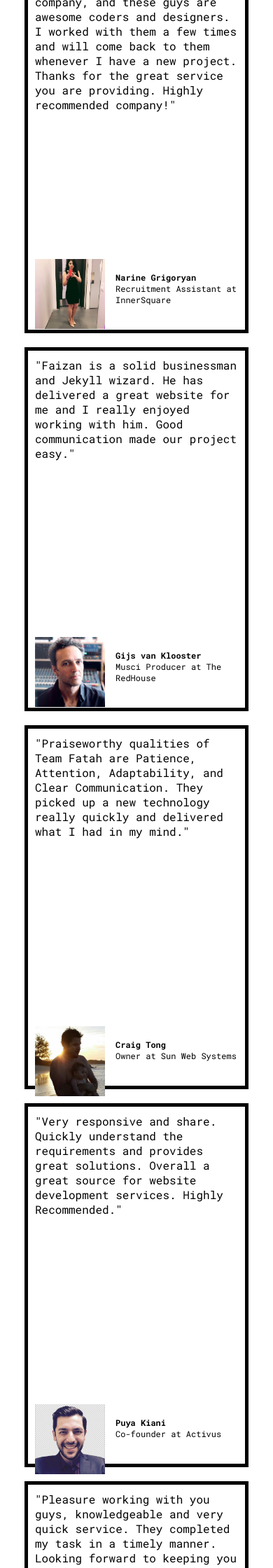
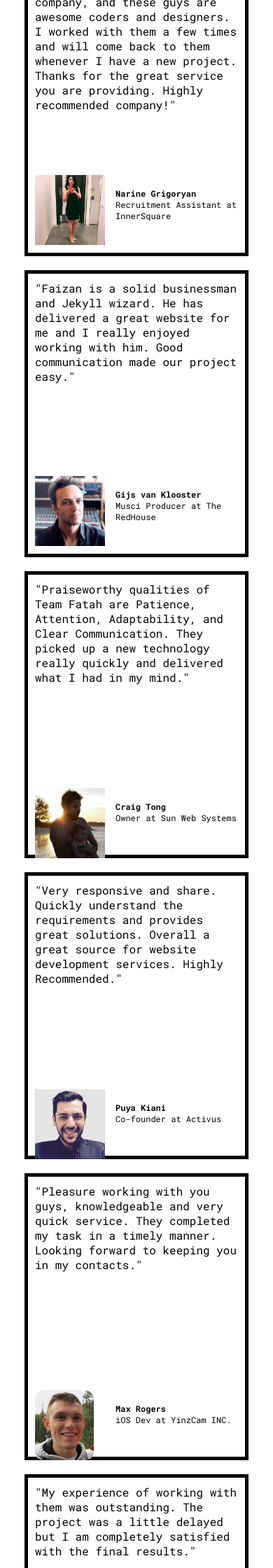
Before and after one commit to fatahco/fatahco.github.io, a Jekyll site: the page built from about.html, in a window 390 px wide. Shown: the part 3377-5617 px from the top of the page at 70% size. Built offline with Jekyll 4.4.1, drawn with Linux system fonts in a browser that asks for light colours; nearby versions of some CDN libraries.

Commit message:
Fix carousel in all mobile

```diff
--- a/_sass/scss/about.scss
+++ b/_sass/scss/about.scss
@@ -187,10 +187,14 @@
         height: 540px;
       }
       @media only screen and (max-width: 767px){
-        padding: 30px;
-        height: 560px;
+        padding: 15px;
+        height: 410px;
       }
       @media only screen and (max-width: 400px){
+        height: 410px;
+        padding: 10px;
+      }
+      @media only screen and (max-width: 320px){
         height: 520px;
         padding: 10px;
       }
@@ -200,10 +204,20 @@
       .authorContainer{
         padding: 20px 0;
         position: absolute;
-        bottom: -50px;
-
+        bottom: 0;
+        @media only screen and (max-width: 991px){
+          bottom: -40px;
+        }
+        @media only screen and (max-width: 767px){
+          bottom: -40px;
+        }
         @media only screen and (max-width: 400px){
           padding: 0;
+          bottom: -40px;
+        }
+        @media only screen and (max-width: 320px){
+          padding: 0;
+          bottom: -40px;
         }
         .img{
           display: inline-block;
--- a/assets/js/main_05_29_2018.js
+++ b/assets/js/main_05_29_2018.js
@@ -671,7 +671,7 @@ function HomePageAnimation() {
     });
   }
 }
-function MyCaousel() {
+function MyCarousel() {
   $(".client_comments").slick({
     cssEase: "cubic-bezier(0.175, 0.885, 0.32, 1.275)",
     dots: true,
@@ -741,7 +741,7 @@ function CareerPage() {
   formSubmit();
 }
 function AboutPage() {
-  MyCaousel();
+  MyCarousel();
   InputAnimation();
 }
 function PortfolioPage() {
```
